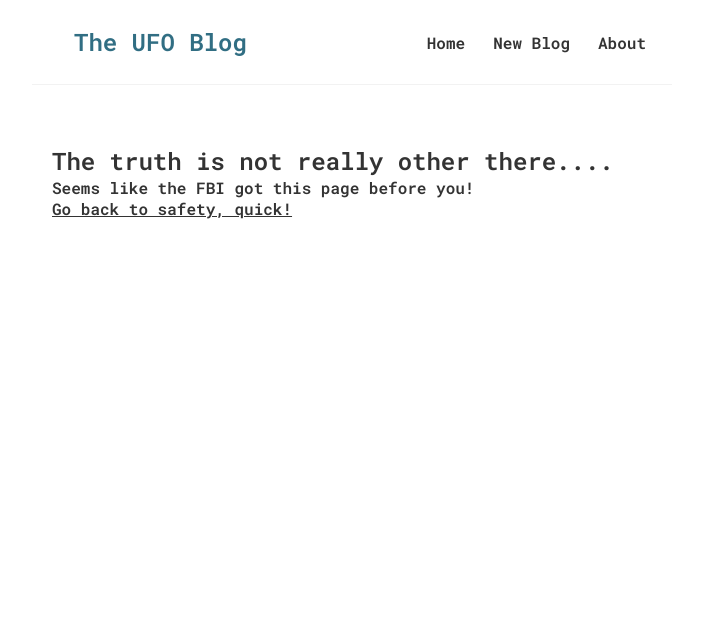
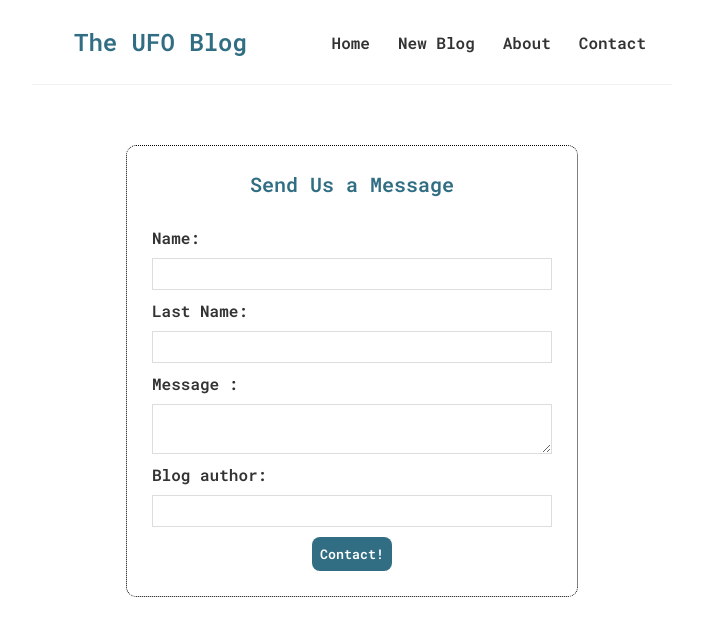
Before and after one commit to rauld323/react-ufo-blog, a React (Create React App) app: page /contact in a window 1280 px wide. Shown: the top 636 px of the page, without its empty margins (288-991 px from the left). Built offline with nearby package versions, Linux system fonts and the light colour scheme.

Commit message:
Contact form was created and set up.

```diff
--- a/src/App.js
+++ b/src/App.js
@@ -5,6 +5,7 @@ import Create from './Create';
 import BlogDetails from './BlogDetails';
 import NoPage from './NoPage';
 import About from './About';
+import Contact from './Contact';
 
 function App() {
 	return (
@@ -20,6 +21,9 @@ function App() {
 						</Route>
 						<Route path='/create'>
 							<Create />
+						</Route>
+						<Route path='/contact'>
+							<Contact />
 						</Route>
 						<Route path='/blogs/:id'>
 							<BlogDetails />
--- /dev/null
+++ b/src/Contact.js
@@ -0,0 +1,97 @@
+import { useState } from 'react';
+import { useHistory } from 'react-router-dom';
+
+const Contact = () => {
+	const [name, setName] = useState('');
+	const [lastName, setlastName] = useState('');
+	const [message, setMessage] = useState('');
+	const [email, setEmail] = useState('');
+
+	const [isPending, setIsPending] = useState(false);
+
+	const history = useHistory();
+
+	const handleSubmit = e => {
+		//Prevents page from loading
+		e.preventDefault();
+		const contact = { name, lastName, message, email };
+
+		setIsPending(true);
+
+		// This fetches the DB and declares what kind of request I want to make
+		// and then the stringify method creates a json object. ID property will be automatically created
+		fetch('http://localhost:8000/form/', {
+			method: 'POST',
+			headers: { 'Content-Type': 'application/json' },
+			body: JSON.stringify(contact)
+		}).then(() => {
+			console.log('Contact was sent');
+			setIsPending(false);
+			history.push('/');
+		});
+	};
+
+	return (
+		<div className='createContact'>
+			<h2>Send Us a Message</h2>
+			<form onSubmit={handleSubmit}>
+				<label>Name:</label>
+				<input
+					type='text'
+					required
+					value={name}
+					onChange={e =>
+						setName(
+							e.target
+								.value
+						)
+					}
+				/>
+
+				<label>Last Name:</label>
+				<input
+					required
+					value={lastName}
+					onChange={e =>
+						setlastName(
+							e.target
+								.value
+						)
+					}
+				/>
+				<label>Message :</label>
+				<textarea
+					type='text'
+					required
+					value={message}
+					onChange={e =>
+						setMessage(
+							e.target
+								.value
+						)
+					}
+				/>
+
+				<label>Blog author:</label>
+				<input
+					value={email}
+					onChange={e =>
+						setEmail(
+							e.target
+								.value
+						)
+					}></input>
+				{!isPending && (
+					<button>Contact!</button>
+				)}
+				{isPending && (
+					<button disabled>
+						Adding to blog...
+					</button>
+				)}
+			</form>
+		</div>
+	);
+};
+
+export default Contact;
--- a/src/Navbar.js
+++ b/src/Navbar.js
@@ -11,6 +11,7 @@ const Navbar = () => {
 				<Link to='/'>Home</Link>
 				<Link to='/create'>New Blog</Link>
 				<Link to='/about'>About</Link>
+				<Link to='/contact'>Contact</Link>
 			</div>
 		</nav>
 	);
--- a/src/index.css
+++ b/src/index.css
@@ -104,6 +104,43 @@
 	cursor: pointer;
 }
 
+/* Contact Form */
+.createContact {
+	max-width: 400px;
+	margin: 0 auto;
+	text-align: center;
+	border: dotted 0.5px black;
+	border-radius: 10px;
+	padding: 25px;
+}
+.createContact label {
+	text-align: left;
+	display: block;
+}
+.createContact h2 {
+	font-size: 20px;
+	color: #316e83;
+	margin-bottom: 30px;
+}
+.createContact input,
+.createContact textarea,
+.createContact select {
+	width: 100%;
+	padding: 6px 10px;
+	margin: 10px 0;
+	border: 1px solid #ddd;
+	box-sizing: border-box;
+	display: block;
+}
+.createContact button {
+	background: #316e83;
+	color: #fff;
+	border: 0;
+	padding: 8px;
+	border-radius: 8px;
+	cursor: pointer;
+}
+
 /* About Me  Section*/
 .about-us h1 {
 	margin-bottom: 20px;
```
